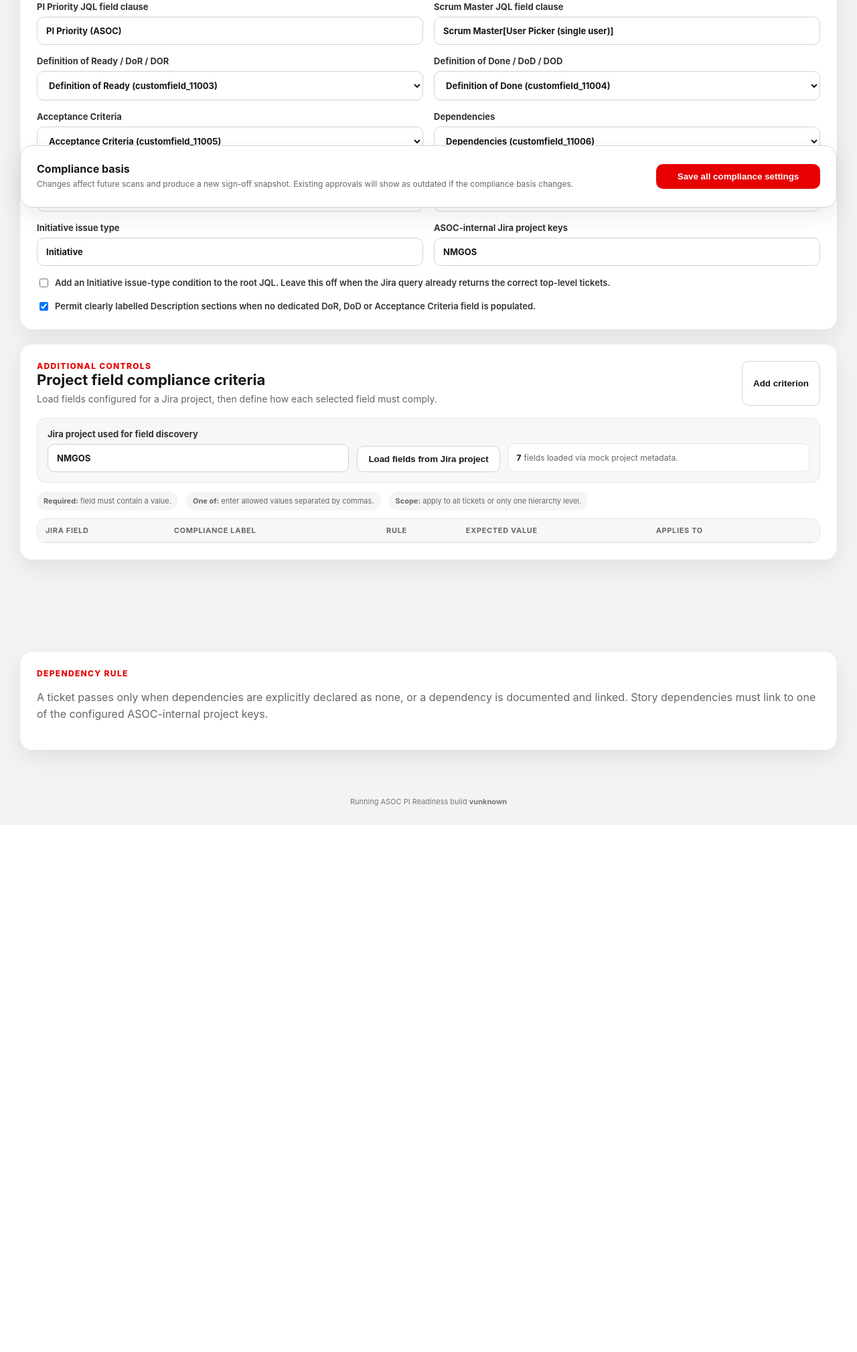
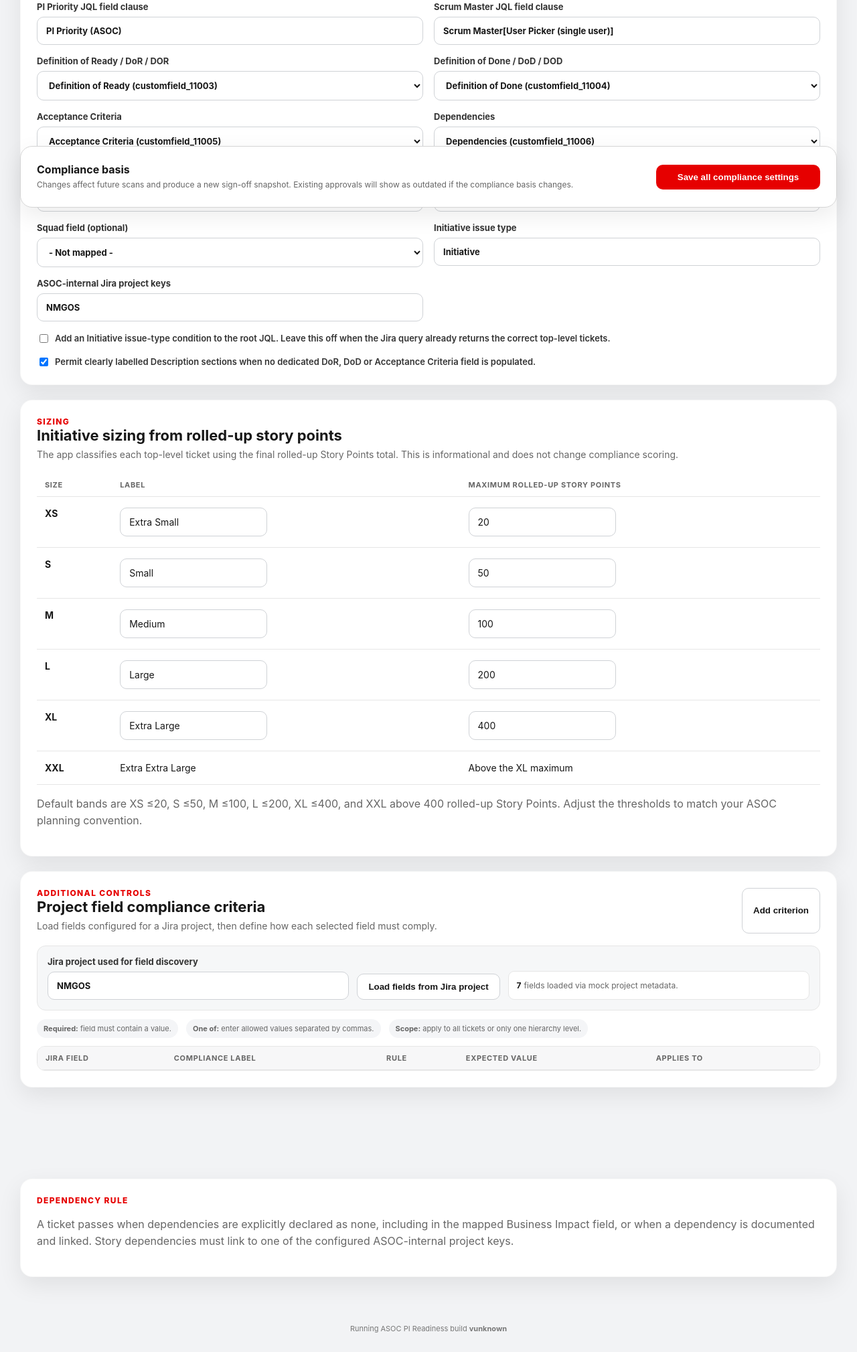
Before and after one commit to rezaanmarlie-afk/aidash3, a FastAPI app: page /settings in a window 1280 px wide. Shown: the part 480-2499 px from the top of the page at 67% size. Before the commit the page ends 1712 px from the top, so only its background shows below. Run offline with FastAPI, Linux system fonts and the light colour scheme; the visitor is signed in with stand-in values (Sample User, id 1); data that the repository does not hold is empty.

Commit message:
Add Business Impact and Sizing of Initiative

```diff
--- a/app/main.py
+++ b/app/main.py
@@ -54,6 +54,87 @@ CUSTOM_RULE_OPTIONS = [
 ]
 VALID_CUSTOM_RULES = {item['key'] for item in CUSTOM_RULE_OPTIONS}
 VALID_APPLIES_TO = {'all', 'top_level', 'epic', 'story'}
+
+DEFAULT_INITIATIVE_SIZE_THRESHOLDS = [
+    {'code': 'XS', 'label': 'Extra Small', 'max_points': 20},
+    {'code': 'S', 'label': 'Small', 'max_points': 50},
+    {'code': 'M', 'label': 'Medium', 'max_points': 100},
+    {'code': 'L', 'label': 'Large', 'max_points': 200},
+    {'code': 'XL', 'label': 'Extra Large', 'max_points': 400},
+]
+OVERFLOW_INITIATIVE_SIZE = {'code': 'XXL', 'label': 'Extra Extra Large', 'max_points': None}
+
+
+def initiative_size_thresholds() -> list[dict[str, Any]]:
+    raw = db.get_setting('initiative_size_thresholds', DEFAULT_INITIATIVE_SIZE_THRESHOLDS)
+    if not isinstance(raw, list):
+        raw = DEFAULT_INITIATIVE_SIZE_THRESHOLDS
+    thresholds: list[dict[str, Any]] = []
+    fallback = {item['code']: item for item in DEFAULT_INITIATIVE_SIZE_THRESHOLDS}
+    for item in raw:
+        if not isinstance(item, dict):
+            continue
+        code = str(item.get('code') or '').strip().upper()
+        if code not in fallback:
+            continue
+        try:
+            max_points = float(item.get('max_points'))
+        except (TypeError, ValueError):
+            max_points = float(fallback[code]['max_points'])
+        if max_points <= 0:
+            max_points = float(fallback[code]['max_points'])
+        thresholds.append({
+            'code': code,
+            'label': str(item.get('label') or fallback[code]['label']),
+            'max_points': _point_value(max_points),
+        })
+    if not thresholds:
+        thresholds = [dict(item) for item in DEFAULT_INITIATIVE_SIZE_THRESHOLDS]
+    # Ensure the bands are ordered by the numeric max even when a setting was
+    # edited manually in the database. Later settings save enforces monotonicity.
+    return sorted(thresholds, key=lambda item: float(item.get('max_points') or 0))
+
+
+def classify_initiative_size(points: float | int | str | None, thresholds: list[dict[str, Any]] | None = None) -> dict[str, Any]:
+    total = float(points or 0)
+    if total <= 0:
+        return {
+            'code': 'Unestimated',
+            'label': 'Unestimated',
+            'max_points': 0,
+            'basis': 'No rolled-up story points found',
+        }
+    active_thresholds = thresholds or initiative_size_thresholds()
+    previous_max = 0.0
+    for band in active_thresholds:
+        max_points = float(band.get('max_points') or 0)
+        if total <= max_points:
+            min_display = _point_value(previous_max + 0.01) if previous_max else 1
+            return {
+                'code': band['code'],
+                'label': band.get('label') or band['code'],
+                'max_points': _point_value(max_points),
+                'basis': f'{_point_value(total)} rolled-up SP falls in {min_display}-{_point_value(max_points)} SP',
+            }
+        previous_max = max_points
+    return {
+        'code': OVERFLOW_INITIATIVE_SIZE['code'],
+        'label': OVERFLOW_INITIATIVE_SIZE['label'],
+        'max_points': None,
+        'basis': f'{_point_value(total)} rolled-up SP is above {_point_value(previous_max)} SP',
+    }
+
+
+def apply_initiative_size(result: dict[str, Any], thresholds: list[dict[str, Any]] | None = None) -> dict[str, Any]:
+    size = classify_initiative_size(result.get('story_points_total', 0), thresholds)
+    result['initiative_size'] = size
+    result['initiative_size_code'] = size['code']
+    result['initiative_size_label'] = size['label']
+    result['initiative_size_basis'] = size['basis']
+    if 'initiative' in result and isinstance(result['initiative'], dict):
+        result['initiative']['initiative_size'] = size
+        result['initiative']['initiative_size_code'] = size['code']
+    return result
 
 
 def stored_additional_criteria() -> list[dict[str, Any]]:
@@ -282,6 +363,7 @@ def field_config() -> dict[str, Any]:
         'initiative_issue_type': db.get_setting('initiative_issue_type', 'Initiative'),
         'restrict_initiative_type': db.get_setting('restrict_initiative_type', False),
         'additional_criteria': additional_criteria,
+        'initiative_size_thresholds': initiative_size_thresholds(),
     }
 
 
@@ -469,6 +551,7 @@ def run_scan(filters: dict[str, Any], force_refresh: bool = False) -> dict[str,
         excluded_criteria=set(filters.get('excluded_criteria') or []),
         additional_criteria=cfg.get('additional_criteria', []),
     )
+    size_thresholds = cfg.get('initiative_size_thresholds') or initiative_size_thresholds()
     results = []
     for initiative in initiatives:
         epics = epics_by_initiative.get(initiative['key'], [])
@@ -483,6 +566,7 @@ def run_scan(filters: dict[str, Any], force_refresh: bool = False) -> dict[str,
             descendants_by_initiative.get(initiative['key'], []),
             engine,
         )
+        result = apply_initiative_size(result, size_thresholds)
         latest = db.latest_signoff(initiative['key'], filters['pi_value'], filters['scrum_master_id'])
         if latest:
             latest['is_current'] = latest['snapshot_hash'] == result['snapshot_hash']
@@ -522,6 +606,10 @@ def run_scan(filters: dict[str, Any], force_refresh: bool = False) -> dict[str,
             'nested_story_points': sum(float(result.get('nested_story_points') or 0) for result in results),
             'additional_descendant_story_points': sum(float(result.get('additional_descendant_story_points') or 0) for result in results),
             'additional_descendant_count': sum(int(result.get('additional_descendant_count') or 0) for result in results),
+            'initiative_size_distribution': {
+                code: sum(1 for result in results if result.get('initiative_size_code') == code)
+                for code in ['Unestimated', *[band['code'] for band in size_thresholds], OVERFLOW_INITIATIVE_SIZE['code']]
+            },
         },
         'diagnostics': {
             'elapsed_seconds': round(monotonic() - started, 2),
@@ -752,6 +840,7 @@ def settings_page(request: Request):
             'pi_clause': 'PI Priority (ASOC)',
             'sm_clause': 'Scrum Master[User Picker (single user)]',
             'field_project': field_project, 'project_field_source': '', 'project_field_warning': '',
+            'initiative_size_thresholds': initiative_size_thresholds(),
         }
         error = str(exc)
     return render(request, 'settings.html', {
@@ -768,6 +857,7 @@ def save_settings(
     dod: str = Form(''),
     acceptance_criteria: str = Form(''),
     dependencies: str = Form(''),
+    business_impact: str = Form(''),
     story_points: str = Form(''),
     squad: str = Form(''),
     internal_projects: str = Form(''),
@@ -781,6 +871,9 @@ def save_settings(
     custom_rule: list[str] = Form(default=[]),
     custom_expected: list[str] = Form(default=[]),
     custom_applies_to: list[str] = Form(default=[]),
+    size_code: list[str] = Form(default=[]),
+    size_label: list[str] = Form(default=[]),
+    size_max_points: list[str] = Form(default=[]),
     restrict_initiative_type: str | None = Form(None),
     allow_description_fallback: str | None = Form(None),
     csrf: str = Form(...),
@@ -790,7 +883,7 @@ def save_settings(
     for key, value in {
         'pi_priority': pi_priority, 'scrum_master': scrum_master, 'dor': dor, 'dod': dod,
         'acceptance_criteria': acceptance_criteria, 'dependencies': dependencies,
-        'story_points': story_points, 'squad': squad,
+        'business_impact': business_impact, 'story_points': story_points, 'squad': squad,
     }.items():
         if value:
             db.set_setting(f'field.{key}', value)
@@ -832,6 +925,27 @@ def save_settings(
             'applies_to': applies_to if applies_to in VALID_APPLIES_TO else 'all',
         })
     db.set_setting('additional_criteria', additional)
+
+    thresholds: list[dict[str, Any]] = []
+    previous = 0.0
+    fallback = {item['code']: item for item in DEFAULT_INITIATIVE_SIZE_THRESHOLDS}
+    for index, default_band in enumerate(DEFAULT_INITIATIVE_SIZE_THRESHOLDS):
+        code = size_code[index].strip().upper() if index < len(size_code) and size_code[index].strip() else default_band['code']
+        if code not in fallback:
+            code = default_band['code']
+        label = size_label[index].strip() if index < len(size_label) and size_label[index].strip() else fallback[code]['label']
+        raw_max = size_max_points[index].strip() if index < len(size_max_points) else ''
+        try:
+            max_points = float(raw_max)
+        except (TypeError, ValueError):
+            max_points = float(fallback[code]['max_points'])
+        # Keep the bands strictly increasing so every point total maps to one
+        # unambiguous initiative size.
+        if max_points <= previous:
+            max_points = previous + 1
+        previous = max_points
+        thresholds.append({'code': code, 'label': label, 'max_points': _point_value(max_points)})
+    db.set_setting('initiative_size_thresholds', thresholds)
 
     jira.fields(refresh=True)
     clear_scan_cache()
@@ -885,7 +999,8 @@ def _summary_export_rows(scan: dict[str, Any], filters: dict[str, Any]) -> list[
         'Top-Level Ticket Compliance %', 'Top-Level Ticket Compliant',
         'Full Hierarchy Compliance %', 'Full Hierarchy Ready',
         'Epic Count', 'Story Count', 'Direct Story Count', 'Top-Level Story Points', 'Epic Story Points',
-        'Story Story Points', 'Direct Story Points', 'Other Descendant Story Points', 'Rolled-Up Story Points', 'Top-Level Failures', 'Hierarchy Failures',
+        'Story Story Points', 'Direct Story Points', 'Other Descendant Story Points', 'Rolled-Up Story Points',
+        'Initiative Size', 'Initiative Size Basis', 'Top-Level Failures', 'Hierarchy Failures',
         'Excluded Criteria', 'Latest Sign-Off', 'Sign-Off Current', 'JQL'
     ]]
     for result in scan['results']:
@@ -898,6 +1013,7 @@ def _summary_export_rows(scan: dict[str, Any], filters: dict[str, Any]) -> list[
             'Yes' if result['compliant'] else 'No', result['epic_count'], result['story_count'],
             result.get('direct_story_count', 0), result.get('initiative_story_points', 0), result.get('epic_story_points', 0),
             result.get('story_story_points', 0), result.get('direct_story_points', 0), result.get('additional_descendant_story_points', 0), result.get('story_points_total', 0),
+            result.get('initiative_size_code', ''), result.get('initiative_size_basis', ''),
             result['ticket_failure_count'], result['failure_count'],
             ', '.join(criteria_label_map().get(key, key) for key in filters.get('excluded_criteria') or []) or 'None',
             signoff.get('decision', ''),
@@ -916,7 +1032,7 @@ def _detailed_export_rows(
         'Status', 'Assignee', 'Issue Story Points', 'Issue Rolled-Up Story Points',
         'Root Rolled-Up Story Points', 'Issue Compliance %', 'Issue Compliant',
         'Criterion', 'Applicable', 'Excluded', 'Criterion Result', 'Evidence', 'Remediation',
-        'Latest Sign-Off', 'Sign-Off Current', 'JQL'
+        'Latest Sign-Off', 'Sign-Off Current', 'JQL', 'Root Initiative Size', 'Root Initiative Size Basis'
     ]]
 
     selected = [
@@ -947,6 +1063,7 @@ def _detailed_export_rows(
                     ),
                     check['evidence'], check['remediation'], signoff.get('decision', ''),
                     'Yes' if signoff.get('is_current') else ('No' if signoff else ''), scan['jql'],
+                    result.get('initiative_size_code', ''), result.get('initiative_size_basis', ''),
                 ])
 
         add_issue(root, 'Top-level ticket')
@@ -971,6 +1088,7 @@ def _detailed_export_rows(
                 check['evidence'], check['remediation'],
                 signoff.get('decision', ''),
                 'Yes' if signoff.get('is_current') else ('No' if signoff else ''), scan['jql'],
+                result.get('initiative_size_code', ''), result.get('initiative_size_basis', ''),
             ])
     return rows
 
--- a/app/static/styles.css
+++ b/app/static/styles.css
@@ -171,3 +171,11 @@ button:disabled { opacity: .7; cursor: wait; }
   font-weight: 700;
   color: #333;
 }
+
+/* v1.15 - initiative sizing from rolled-up story points */
+.pill.size-pill { background: #111; color: #fff; font-weight: 900; letter-spacing: .03em; }
+.story-point-breakdown .highlight-size { background: #111; color: #fff; border-color: #111; }
+.story-point-breakdown .highlight-size span, .story-point-breakdown .highlight-size small { color: rgba(255,255,255,.78); }
+.story-point-breakdown .highlight-size strong { color: #fff; }
+.story-point-breakdown small { display: block; margin-top: 4px; font-size: 11px; line-height: 1.35; }
+.initiative-sizing-panel table input { max-width: 220px; }
--- a/app/templates/index.html
+++ b/app/templates/index.html
@@ -81,7 +81,8 @@
 
 <section class="panel query-panel">
   <div class="eyebrow">How the percentages work</div>
-  <p class="muted"><strong>Ticket compliance</strong> measures only the selected top-level Jira ticket. <strong>Hierarchy compliance</strong> measures that ticket, all linked Epics and Stories, plus the hierarchy controls. <strong>Rolled-up story points</strong> totals the mapped Story Points field across the parent ticket, linked Epics, linked Stories and any additional descendant delivery work found through Jira parent/Epic hierarchy or hierarchy-like links; it is informational and does not change compliance scoring. Manager approval remains locked until the full hierarchy is compliant.</p>
+  <p class="muted"><strong>Ticket compliance</strong> measures only the selected top-level Jira ticket. <strong>Hierarchy compliance</strong> measures that ticket, all linked Epics and Stories, plus the hierarchy controls. <strong>Rolled-up story points</strong> totals the mapped Story Points field across the parent ticket, linked Epics, linked Stories and any additional descendant delivery work found through Jira parent/Epic hierarchy or hierarchy-like links; it is informational and does not change compliance scoring. <strong>Initiative size</strong> is derived from the final rolled-up Story Points total using the thresholds configured in Settings. Manager approval remains locked until the full hierarchy is compliant.</p>
+  {% if scan.summary.initiative_size_distribution %}<p class="muted"><strong>Size distribution:</strong> {% for code, count in scan.summary.initiative_size_distribution.items() if count %}{{ code }}={{ count }}{% if not loop.last %} · {% endif %}{% endfor %}</p>{% endif %}
 </section>
 
 <section class="panel query-panel">
@@ -98,13 +99,14 @@
   {% if scan.results %}
   <div class="table-wrap">
     <table>
-      <thead><tr><th>Top-level ticket</th><th>Hierarchy</th><th>Story points roll-up</th><th>Ticket compliance</th><th>Full hierarchy</th><th>Failures</th><th>Manager Sign-Off</th><th></th></tr></thead>
+      <thead><tr><th>Top-level ticket</th><th>Hierarchy</th><th>Story points roll-up</th><th>Initiative size</th><th>Ticket compliance</th><th>Full hierarchy</th><th>Failures</th><th>Manager Sign-Off</th><th></th></tr></thead>
       <tbody>
       {% for row in scan.results %}
         <tr>
           <td><strong>{{ row.initiative.key }}</strong><br><span class="muted">{{ row.initiative.summary }}</span><br><span class="tiny">{{ row.initiative.issue_type }}</span></td>
           <td>{{ row.epic_count }} Epics<br>{{ row.story_count }} Stories</td>
           <td><strong>{{ row.story_points_total }}</strong><br><span class="tiny">Top: {{ row.initiative_story_points }} · Epics: {{ row.epic_story_points }} · Stories: {{ row.story_story_points }}{% if row.direct_story_count %} · Direct stories: {{ row.direct_story_points }}{% endif %}{% if row.additional_descendant_count %} · Other descendants: {{ row.additional_descendant_story_points }}{% endif %}</span></td>
+          <td><span class="pill size-pill">{{ row.initiative_size_code }}</span><br><span class="tiny">{{ row.initiative_size_basis }}</span></td>
           <td>
             <div class="score-line"><span class="score-bar"><i style="width: {{ row.ticket_score }}%"></i></span><strong>{{ row.ticket_score }}%</strong></div>
             <span class="pill {{ 'pass' if row.ticket_compliant else 'fail' }}">{{ 'Compliant' if row.ticket_compliant else row.ticket_failure_count ~ ' ticket failure(s)' }}</span>
--- a/app/templates/initiative.html
+++ b/app/templates/initiative.html
@@ -12,7 +12,7 @@
   <div>
     <div class="eyebrow">{{ filters.pi_value }} · {{ filters.priority }}</div>
     <h1>{{ result.initiative.key }} — {{ result.initiative.summary }}</h1>
-    <p>{{ result.initiative.issue_type }} · {{ result.epic_count }} Epics · {{ result.story_count }} Stories · {{ result.story_points_total }} rolled-up story points · Snapshot {{ result.snapshot_hash[:12] }}</p>
+    <p>{{ result.initiative.issue_type }} · {{ result.epic_count }} Epics · {{ result.story_count }} Stories · {{ result.story_points_total }} rolled-up story points · Size {{ result.initiative_size_code }} · Snapshot {{ result.snapshot_hash[:12] }}</p>
   </div>
   <div class="readiness-pair">
     <div class="readiness-orb {{ 'good' if result.ticket_compliant else 'bad' }}"><strong>{{ result.ticket_score }}%</strong><span>Ticket compliance</span></div>
@@ -38,6 +38,7 @@
   <div class="eyebrow">Story point roll-up</div>
   <p class="muted">This totals the mapped Jira Story Points / sizing field from the parent ticket, linked Epics, Stories under Epics, Stories linked directly to the top-level ticket, and additional descendant delivery work found through Jira parent/Epic hierarchy or hierarchy-like links. It is informational and does not change compliance scoring.</p>
   <div class="story-point-breakdown">
+    <div class="story-point-box highlight-size"><span>Initiative size</span><strong>{{ result.initiative_size_code }}</strong><small>{{ result.initiative_size_basis }}</small></div>
     <div class="story-point-box"><span>Top-level ticket points</span><strong>{{ result.initiative_story_points }}</strong></div>
     <div class="story-point-box"><span>Epic points</span><strong>{{ result.epic_story_points }}</strong></div>
     <div class="story-point-box"><span>Story points</span><strong>{{ result.story_story_points }}</strong></div>
--- a/app/templates/settings.html
+++ b/app/templates/settings.html
@@ -26,6 +26,7 @@
       {{ select_field('dod', 'Definition of Done / DoD / DOD', cfg.mapping.get('dod', '')) }}
       {{ select_field('acceptance_criteria', 'Acceptance Criteria', cfg.mapping.get('acceptance_criteria', '')) }}
       {{ select_field('dependencies', 'Dependencies', cfg.mapping.get('dependencies', '')) }}
+      {{ select_field('business_impact', 'Business Impact dependency fallback', cfg.mapping.get('business_impact', '')) }}
       {{ select_field('story_points', 'Story Points / sizing', cfg.mapping.get('story_points', '')) }}
       {{ select_field('squad', 'Squad field (optional)', cfg.mapping.get('squad', '')) }}
       <label>Initiative issue type<input name="initiative_issue_type" value="{{ cfg.initiative_issue_type }}" required></label>
@@ -33,6 +34,26 @@
       <label class="checkbox full"><input type="checkbox" name="restrict_initiative_type" value="1" {% if cfg.restrict_initiative_type %}checked{% endif %}> Add an Initiative issue-type condition to the root JQL. Leave this off when the Jira query already returns the correct top-level tickets.</label>
       <label class="checkbox full"><input type="checkbox" name="allow_description_fallback" value="1" {% if cfg.allow_description_fallback %}checked{% endif %}> Permit clearly labelled Description sections when no dedicated DoR, DoD or Acceptance Criteria field is populated.</label>
     </div>
+  </section>
+
+  <section class="panel initiative-sizing-panel">
+    <div class="panel-heading"><div><div class="eyebrow">Sizing</div><h2>Initiative sizing from rolled-up story points</h2><p>The app classifies each top-level ticket using the final rolled-up Story Points total. This is informational and does not change compliance scoring.</p></div></div>
+    <div class="table-wrap">
+      <table>
+        <thead><tr><th>Size</th><th>Label</th><th>Maximum rolled-up Story Points</th></tr></thead>
+        <tbody>
+          {% for band in cfg.initiative_size_thresholds %}
+          <tr>
+            <td><strong>{{ band.code }}</strong><input type="hidden" name="size_code" value="{{ band.code }}"></td>
+            <td><input name="size_label" value="{{ band.label }}"></td>
+            <td><input name="size_max_points" type="number" min="1" step="1" value="{{ band.max_points }}"></td>
+          </tr>
+          {% endfor %}
+          <tr><td><strong>XXL</strong></td><td>Extra Extra Large</td><td>Above the XL maximum</td></tr>
+        </tbody>
+      </table>
+    </div>
+    <p class="muted">Default bands are XS ≤20, S ≤50, M ≤100, L ≤200, XL ≤400, and XXL above 400 rolled-up Story Points. Adjust the thresholds to match your ASOC planning convention.</p>
   </section>
 
   <section class="panel custom-criteria-panel">
@@ -107,5 +128,5 @@
   </section>
 </form>
 
-<section class="panel query-panel"><div class="eyebrow">Dependency rule</div><p>A ticket passes only when dependencies are explicitly declared as none, or a dependency is documented and linked. Story dependencies must link to one of the configured ASOC-internal project keys.</p></section>
+<section class="panel query-panel"><div class="eyebrow">Dependency rule</div><p>A ticket passes when dependencies are explicitly declared as none, including in the mapped Business Impact field, or when a dependency is documented and linked. Story dependencies must link to one of the configured ASOC-internal project keys.</p></section>
 {% endblock %}
```
Also changed, not shown: app/compliance.py (+29 -1 lines), app/pdf_export.py (+6 -3 lines), tests/test_business_impact_dependency_fallback.py (added, +48 -0 lines), tests/test_initiative_sizing.py (added, +22 -0 lines), tests/test_version_and_startup.py (+2 -2 lines), README.md, 1 other file.
